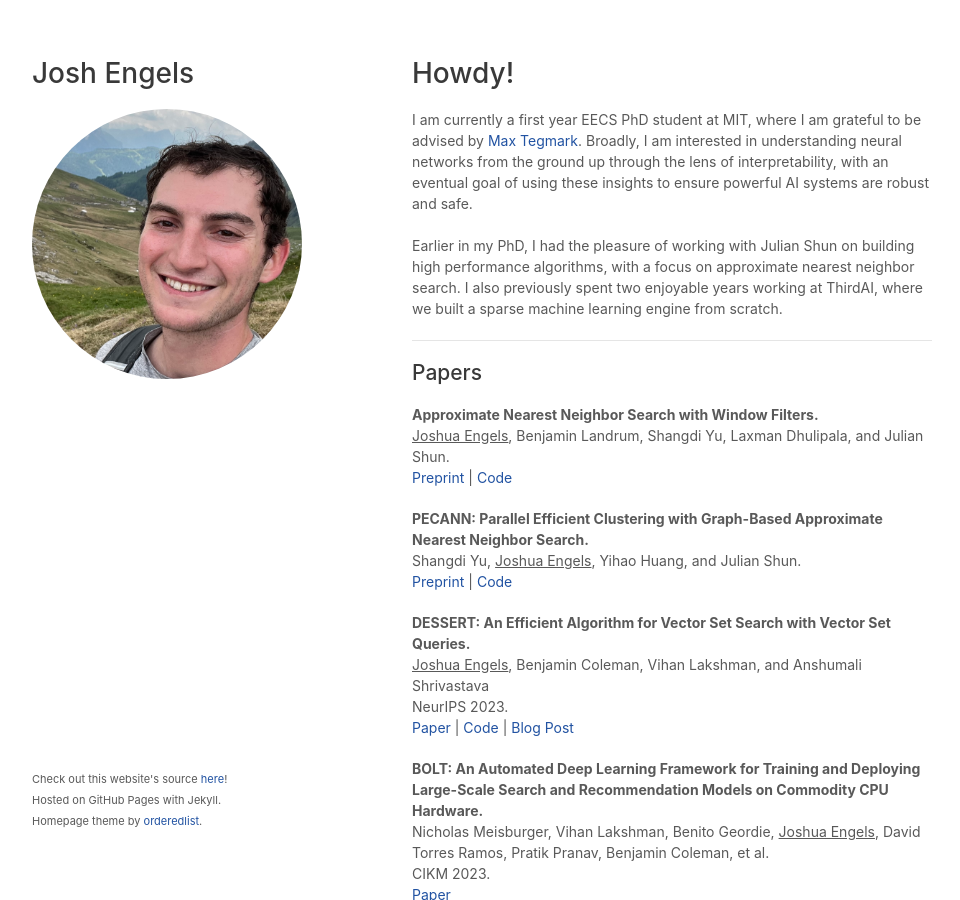
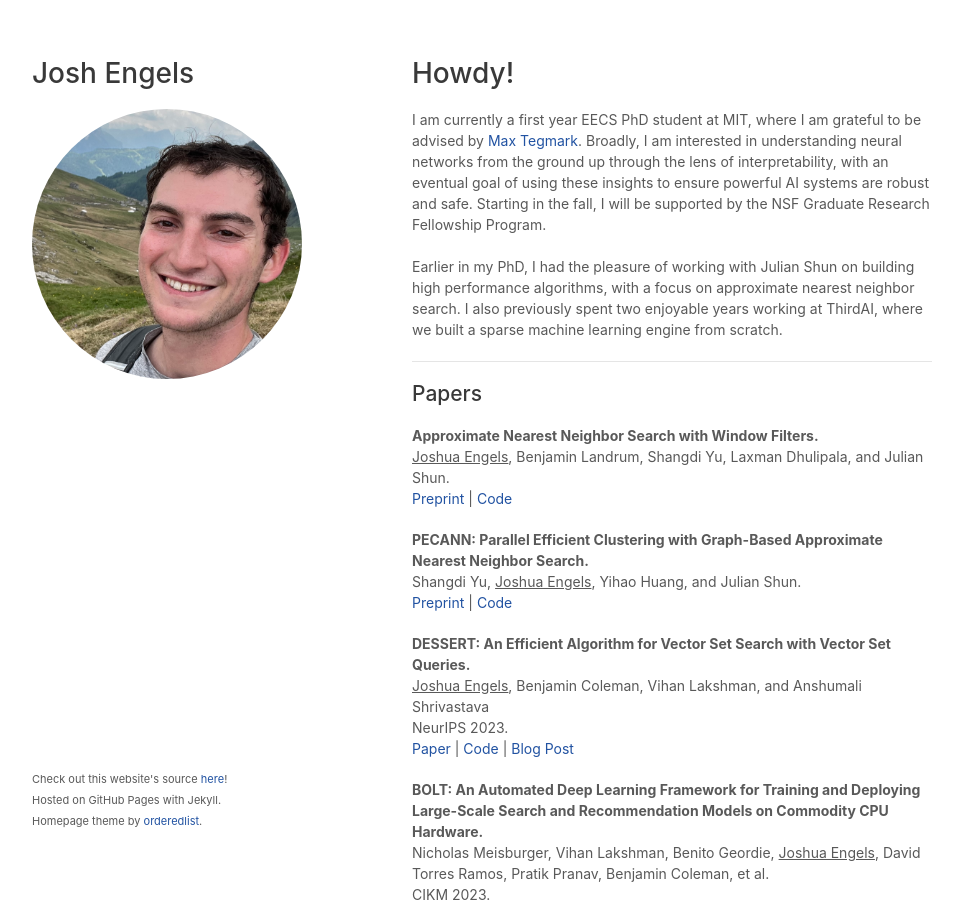
Before and after one commit to subhashk01/subhash-other-website, a Jekyll site: the page built from index.html, in a window 1280 px wide and 900 px high. Shown: the whole window, without its empty margins (158-1118 px from the left). Built offline with Jekyll 4.4.1, drawn with Linux system fonts in a browser that asks for light colours; a style sheet for code colours, icons or effects is not loaded.

Commit message:
Adding NSF GRFP

```diff
--- a/index.html
+++ b/index.html
@@ -53,7 +53,8 @@
       I am currently a first year EECS PhD student at MIT, where I am grateful to be advised by
       <a href="https://tegmark.org/">Max Tegmark</a>. Broadly, I am interested in understanding neural networks
       from the ground up through the lens of interpretability, with an eventual goal of using these
-      insights to ensure powerful AI systems are robust and safe.
+      insights to ensure powerful AI systems are robust and safe. Starting in the fall, I will be
+      supported by the NSF Graduate Research Fellowship Program.
 
       <br><br>
 
```
